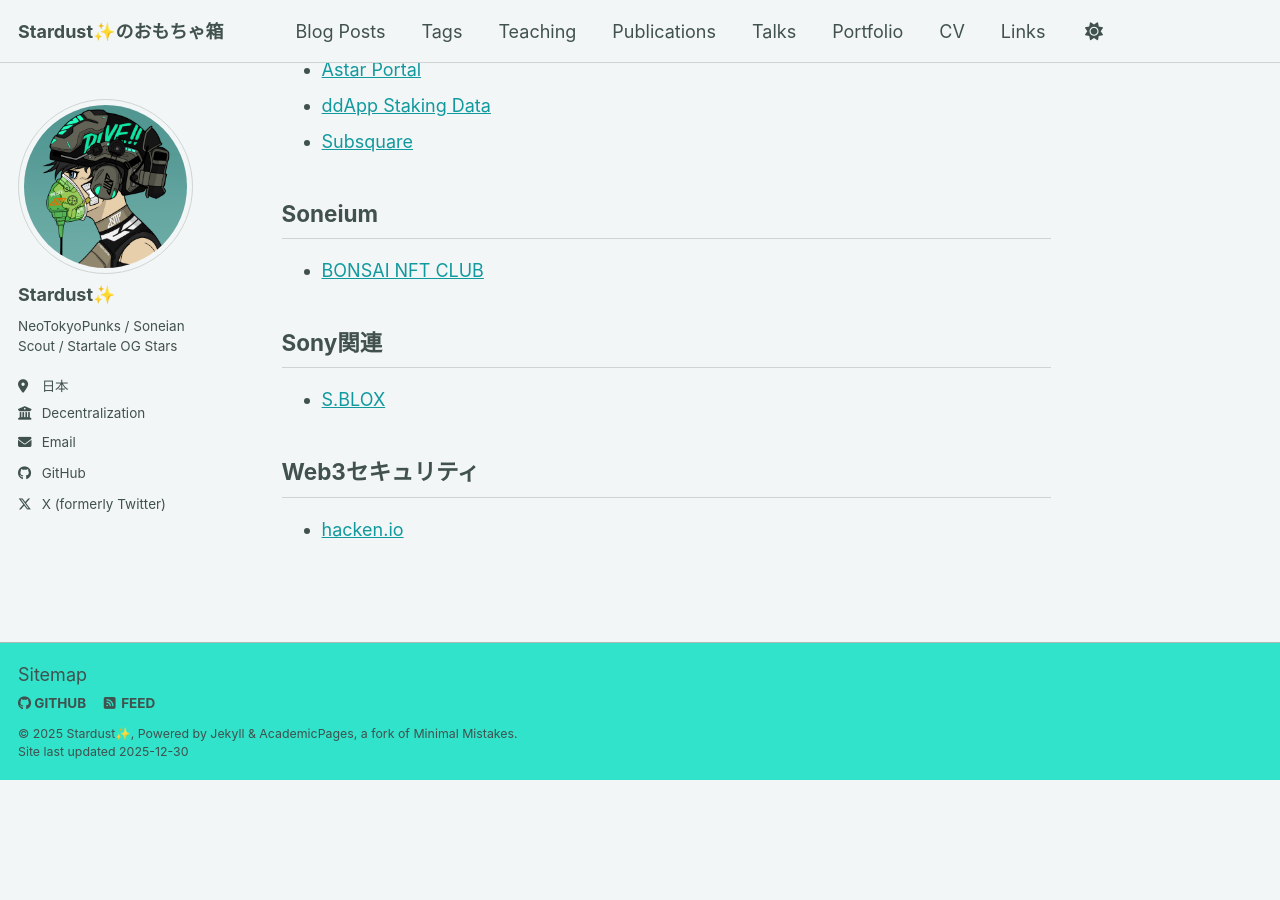
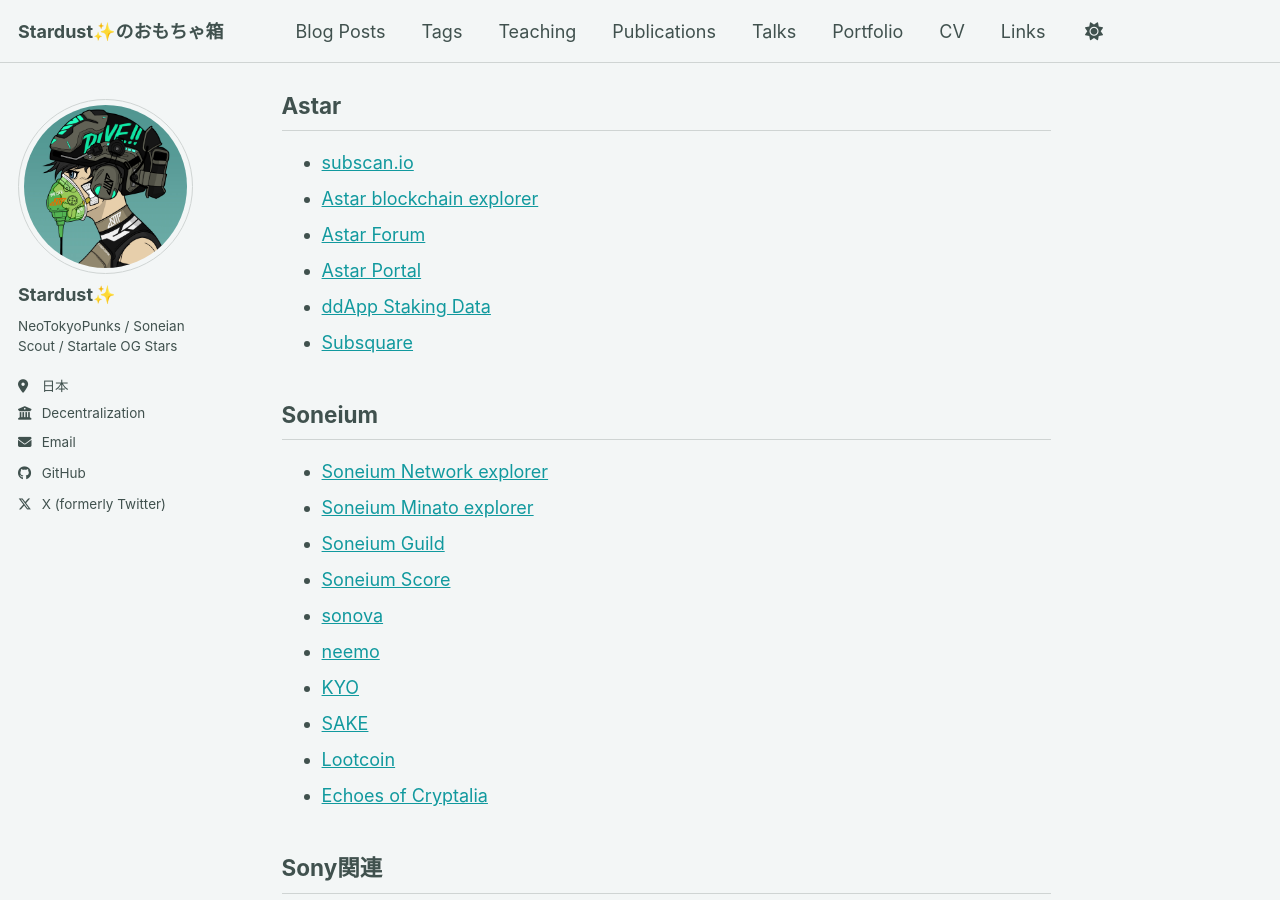
Before and after one commit to stardustdotbox/stardustdotbox.github.io, a Jekyll site: the page built from _pages/links.md, in a window 1280 px wide and 900 px high, scrolled down 3221 px. Built offline with Jekyll 4.4.1, drawn with Linux system fonts in a browser that asks for light colours; a script bundle is joined from its source files by our own code; library files that are not in the unit come from our copies; before the commit the page ends 4001 px from its top, so only the background shows below that; some of the changed text lies outside the part shown.

Commit message:
Links集を作成する

```diff
--- a/_pages/links.md
+++ b/_pages/links.md
@@ -104,7 +110,16 @@
 
 ## Soneium
 
- * [BONSAI NFT CLUB](https://www.bonsainft.club/ja)
+ * [Soneium Network explorer](https://soneium.blockscout.com/)
+ * [Soneium Minato explorer](https://soneium-minato.blockscout.com/)
+ * [Soneium Guild](https://soneium.guild.xyz/)
+ * [Soneium Score](https://portal.soneium.org/)
+ * [sonova](https://sonova.one/)
+ * [neemo](https://neemo.finance/)
+ * [KYO](https://app.kyo.finance/)
+ * [SAKE](https://app.sakefinance.com/)
+ * [Lootcoin](https://lootcoin.tech/)
+ * [Echoes of Cryptalia](https://play.cryptalia.quest/play)
 
 ## Sony関連
 
```
Also changed, not shown: other parts of _pages/links.md (+6 -0 lines).
